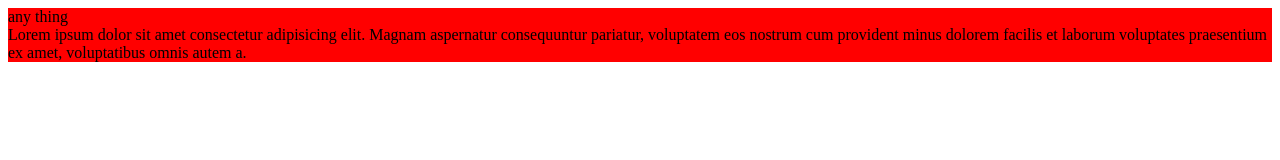
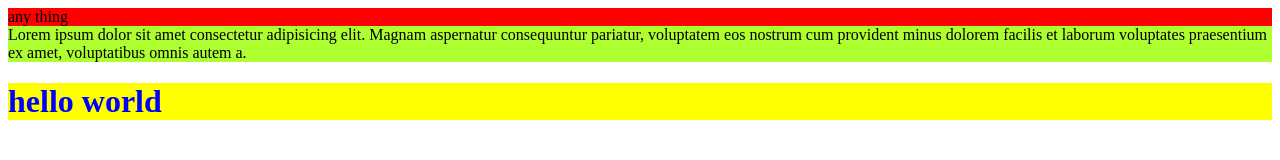
Before and after one commit to qHub-123/my-Firtst-Project, a plain HTML site: page index.html in a window 1280 px wide. Drawn offline with Linux system fonts and the light colour scheme.

Commit message:
Add files via upload

```diff
--- a/index.html
+++ b/index.html
@@ -10,10 +10,11 @@
 
 <body>
     <div class="home-page">any thing</div>
-        <section>Lorem ipsum dolor sit amet consectetur adipisicing elit. Magnam aspernatur consequuntur pariatur,
-         voluptatem eos nostrum cum provident minus dolorem facilis et laborum voluptates praesentium ex amet,
-          voluptatibus omnis autem a.
-        </section>
+    <section>Lorem ipsum dolor sit amet consectetur adipisicing elit. Magnam aspernatur consequuntur pariatur,
+        voluptatem eos nostrum cum provident minus dolorem facilis et laborum voluptates praesentium ex amet,
+        voluptatibus omnis autem a.</section>
+
+        <h1>hello world</h1>
 </body>
 
 </html>
--- a/style.css
+++ b/style.css
@@ -5,5 +5,10 @@
 }
 
 section{
-    background-color: red;
+    background-color: greenyellow;
 }
+
+h1{
+    color: blue;
+    background-color: yellow;
+}
```
